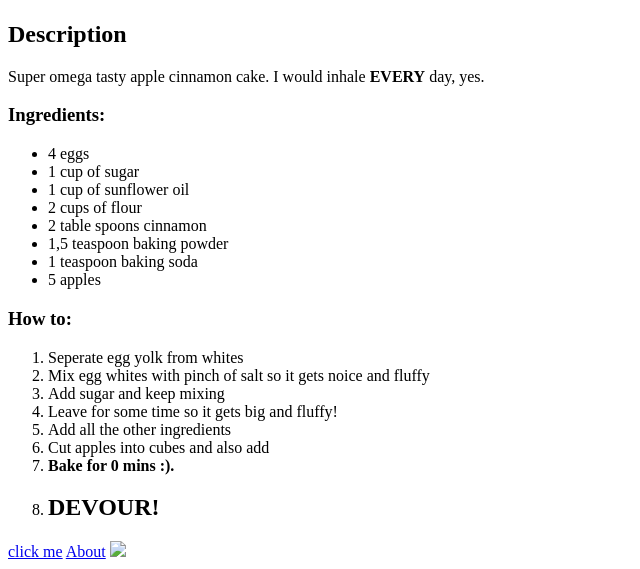
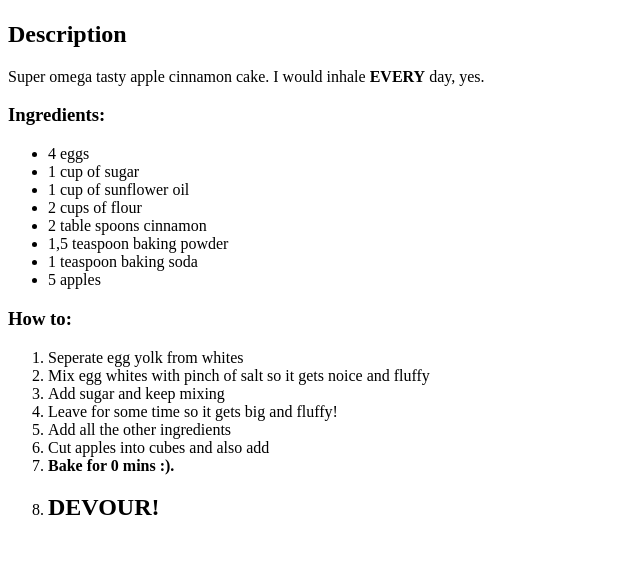
Before and after one commit to Elainfeaine/odin-recipes, a plain HTML site: page recipes/applecinnamon.html in a window 1280 px wide. Shown: the part 583-1152 px from the top of the page, without its empty margins (0-640 px from the left). After the commit the page ends 1124 px from the top, so only its background shows below. Drawn offline with Linux system fonts and the light colour scheme.

Commit message:
Deleted unnecessary links

```diff
--- a/recipes/applecinnamon.html
+++ b/recipes/applecinnamon.html
@@ -39,13 +39,5 @@
           <li><strong>Bake for 0 mins :).</strong></li>
           <li><h2>DEVOUR!</h2></li>
          </ol>
-
-        <a href="https://www.theodinproject.com/about">click me</a>
-
-        <a href="./Pages/about.html">About</a>
-
-        <img src="./images/dog.jpg">
-
-
     </body>
   </html>
```
Also changed, not shown: recipes/carrotcake.html (+0 -8 lines), recipes/croissants.html (+0 -6 lines).
